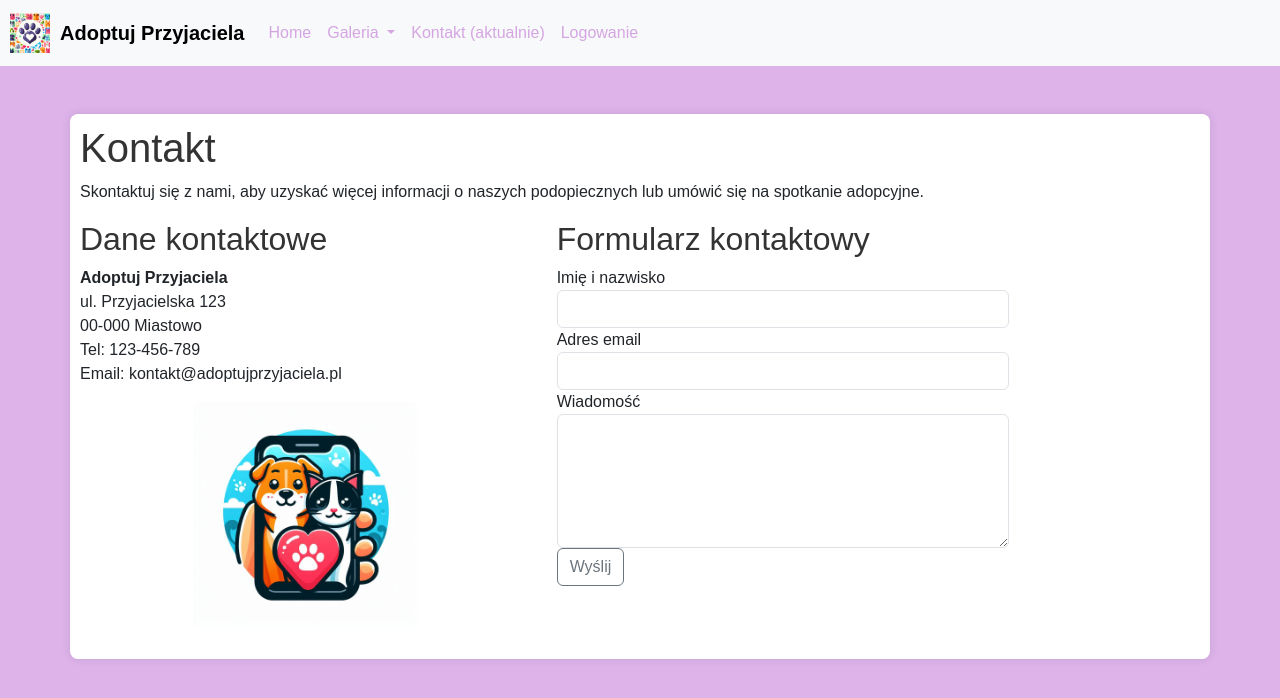
After one commit to Sylwia16/Adoptuj-Przyjaciela, a Rails app: page /contact in a window 1280 px wide. The commit adds this page. Shown: the top 698 px of the page. Run offline with Rails 7, Linux system fonts and the light colour scheme; some libraries are stand-ins or nearby versions.

Commit message:
home and contact page

```diff
--- a/app/assets/stylesheets/application.css
+++ b/app/assets/stylesheets/application.css
@@ -1,15 +1,28 @@
-/*
- * This is a manifest file that'll be compiled into application.css, which will include all the files
- * listed below.
- *
- * Any CSS (and SCSS, if configured) file within this directory, lib/assets/stylesheets, or any plugin's
- * vendor/assets/stylesheets directory can be referenced here using a relative path.
- *
- * You're free to add application-wide styles to this file and they'll appear at the bottom of the
- * compiled file so the styles you add here take precedence over styles defined in any other CSS
- * files in this directory. Styles in this file should be added after the last require_* statement.
- * It is generally better to create a new file per style scope.
- *
- *= require_tree .
- *= require_self
- */
+
+ body {
+    background-color: #ca6dd1; /* Ustawiony kolor tła */
+  }
+
+
+  .container {
+    margin-top: 50px; /* Dodatkowy margines na górze dla estetyki */
+
+  }
+
+  .col-md-6 {
+    padding: 20px; /* Dodatkowy wewnętrzny margines dla kolumn */
+  }
+
+  .col-md-6 p {
+    font-size: 1.2em; /* Rozmiar czcionki dla tekstu opisu */
+  }
+
+  .col-md-6.text-right img {
+    max-width: 100%; /* Maksymalna szerokość dla logo */
+  }
+
+  .rounded-image {
+    border-radius: 50%; /* Zaokrąglenie do kształtu koła */
+    width: 550px; /* Dostosuj szerokość według potrzeb */
+    height: 550px; /* Dostosuj wysokość według potrzeb */
+  }
--- /dev/null
+++ b/app/controllers/home_controller.rb
@@ -0,0 +1,8 @@
+class HomeController < ApplicationController
+  def index
+  end
+
+  def contact
+
+  end
+end
--- /dev/null
+++ b/app/helpers/home_helper.rb
@@ -0,0 +1,2 @@
+module HomeHelper
+end
--- /dev/null
+++ b/app/views/home/contact.html.erb
@@ -0,0 +1,114 @@
+<style>
+    body {
+      font-family: 'Arial', sans-serif;
+      background-color: #f8f9fa;
+    }
+    .navbar-brand {
+      font-weight: bold;
+      display: flex;
+      align-items: center;
+    }
+    .navbar-brand img {
+      max-height: 40px; /* Ustaw maksymalną wysokość obrazu */
+      margin-right: 10px;
+      margin-left: 10px;
+    }
+    .nav-link {
+      color: #d4a5e2 !important; /* Jasno fioletowy kolor */
+    }
+    .nav-link:hover {
+      color: #9b59b6 !important; /* Ciemno fioletowy kolor */
+    }
+    .container {
+      background: #ffffff;
+      padding: 10px;
+      border-radius: 8px;
+      box-shadow: 0 0 10px rgba(0, 0, 0, 0.1);
+    }
+    h1, h2 {
+      color: #333;
+    }
+    .btn-light {
+      background-color: #007bff;
+      color: #fff;
+    }
+    .btn-light:hover {
+      background-color: #0056b3;
+      color: #fff;
+    }
+    .rounded-image {
+      width: 50%;
+      height: auto;
+      border-radius: 8px;
+      margin-bottom: 20px;
+    }
+  </style>
+</head>
+<body>
+<nav class="navbar navbar-expand-lg navbar-light bg-light">
+  <a class="navbar-brand" href="<%= root_path %>"><%= image_tag "ikona.png", alt: "Ikona"%> Adoptuj Przyjaciela</a>
+  <button class="navbar-toggler" type="button" data-toggle="collapse" data-target="#navbarSupportedContent" aria-controls="navbarSupportedContent" aria-expanded="false" aria-label="Toggle navigation">
+    <span class="navbar-toggler-icon"></span>
+  </button>
+
+  <div class="collapse navbar-collapse" id="navbarSupportedContent">
+    <ul class="navbar-nav mr-auto">
+      <li class="nav-item">
+        <a class="nav-link" href="<%= root_path %>">Home</a>
+      </li>
+      <li class="nav-item dropdown">
+        <a class="nav-link dropdown-toggle" href="#" id="navbarDropdown" role="button" data-toggle="dropdown" aria-haspopup="true" aria-expanded="false">
+          Galeria
+        </a>
+        <div class="dropdown-menu" aria-labelledby="navbarDropdown">
+          <a class="dropdown-item" href="#">Koty</a>
+          <a class="dropdown-item" href="#">Psy</a>
+        </div>
+      </li>
+      <li class="nav-item active">
+        <a class="nav-link" href="contact.html">Kontakt <span class="sr-only">(aktualnie)</span></a>
+      </li>
+      <li class="nav-item">
+        <a class="nav-link" href="#">Logowanie</a>
+      </li>
+    </ul>
+  </div>
+</nav>
+
+<div class="container mt-5">
+  <h1>Kontakt</h1>
+  <p>Skontaktuj się z nami, aby uzyskać więcej informacji o naszych podopiecznych lub umówić się na spotkanie adopcyjne.</p>
+
+  <div class="row">
+    <div class="col-md-5">
+      <h2>Dane kontaktowe</h2>
+      <p><strong>Adoptuj Przyjaciela</strong><br>
+      ul. Przyjacielska 123<br>
+      00-000 Miastowo<br>
+      Tel: 123-456-789<br>
+      Email: kontakt@adoptujprzyjaciela.pl</p>
+      <center><%= image_tag "contact.png", alt: "Kontakt", class: "rounded-image" %> </center>
+    </div>
+
+
+
+    <div class="col-md-5">
+      <h2>Formularz kontaktowy</h2>
+      <form>
+        <div class="form-group">
+          <label for="name">Imię i nazwisko</label>
+          <input type="text" class="form-control" id="name" required>
+        </div>
+        <div class="form-group">
+          <label for="email">Adres email</label>
+          <input type="email" class="form-control" id="email" required>
+        </div>
+        <div class="form-group">
+          <label for="message">Wiadomość</label>
+          <textarea class="form-control" id="message" rows="5" required></textarea>
+        </div>
+        <button type="submit" class="btn btn-outline-secondary">Wyślij</button>
+      </form>
+    </div>
+  </div>
+</div>
--- a/app/views/layouts/application.html.erb
+++ b/app/views/layouts/application.html.erb
@@ -1,16 +1,20 @@
 <!DOCTYPE html>
 <html>
 <head>
-    <title>Schronisko</title>
-    <meta name="viewport" content="width=device-width,initial-scale=1">
+  <title>Adoptuj Przyjaciela</title>
+  <%= favicon_link_tag 'ikona.png' %>
+  <meta name="viewport" content="width=device-width, initial-scale=1">
   <%= csrf_meta_tags %>
   <%= csp_meta_tag %>
 
   <%= stylesheet_link_tag "application", "data-turbo-track": "reload" %>
   <%= javascript_importmap_tags %>
+
+  <link href="https://cdn.jsdelivr.net/npm/bootstrap@5.3.2/dist/css/bootstrap.min.css" rel="stylesheet" integrity="sha384-T3c6CoIi6uLrA9TneNEoa7RxnatzjcDSCmG1MXxSR1GAsXEV/Dwwykc2MPK8M2HN" crossorigin="anonymous">
 </head>
+<body style="background-color: #ddb3ea;">
+  <%= yield %>
 
-  <body>
-    <%= yield %>
+  <script src="https://cdn.jsdelivr.net/npm/bootstrap@5.3.2/dist/js/bootstrap.bundle.min.js" integrity="sha384-C6RzsynM9kWDrMNeT87bh95OGNyZPhcTNXj1NW7RuBCsyN/o0jlpcV8Qyq46cDfL" crossorigin="anonymous"></script>
 </body>
 </html>
--- a/config/routes.rb
+++ b/config/routes.rb
@@ -1,4 +1,10 @@
 Rails.application.routes.draw do
+
+  root 'home#index'
+  get 'home/index'
+
+  get 'contact', to: 'home#contact'
+
   # Define your application routes per the DSL in https://guides.rubyonrails.org/routing.html
 
   # Reveal health status on /up that returns 200 if the app boots with no exceptions, otherwise 500.
```
Also changed, not shown: app/views/home/index.html.erb (added, +99 -0 lines), test/controllers/home_controller_test.rb (added, +8 -0 lines), app/assets/images/contact.png (added), app/assets/images/ikona.png (added), app/assets/images/logo.png (added). Lines whose indentation alone changed are shown as unchanged.
